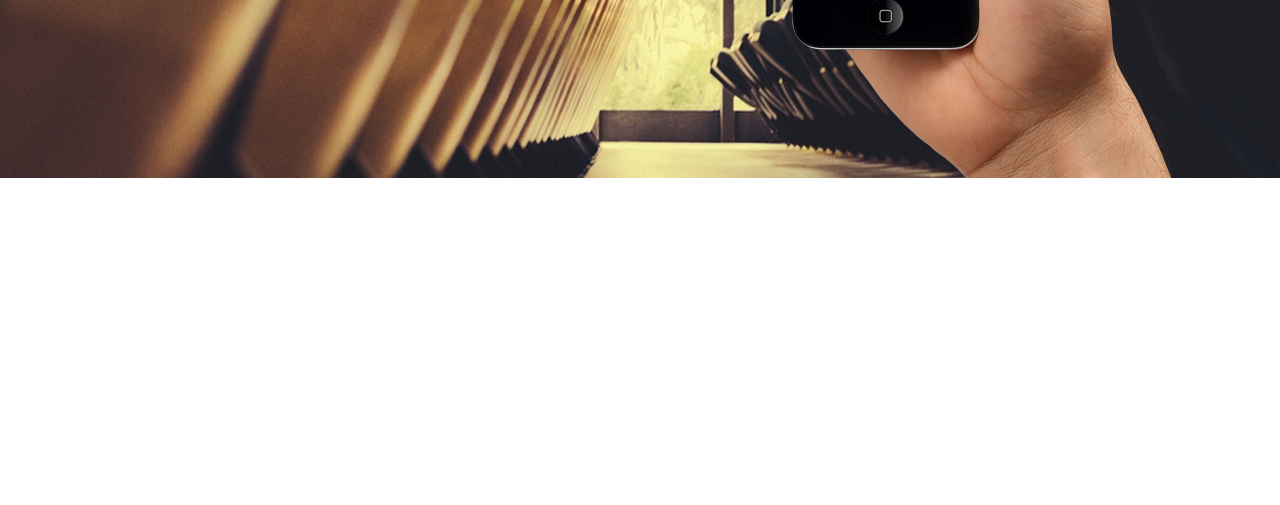
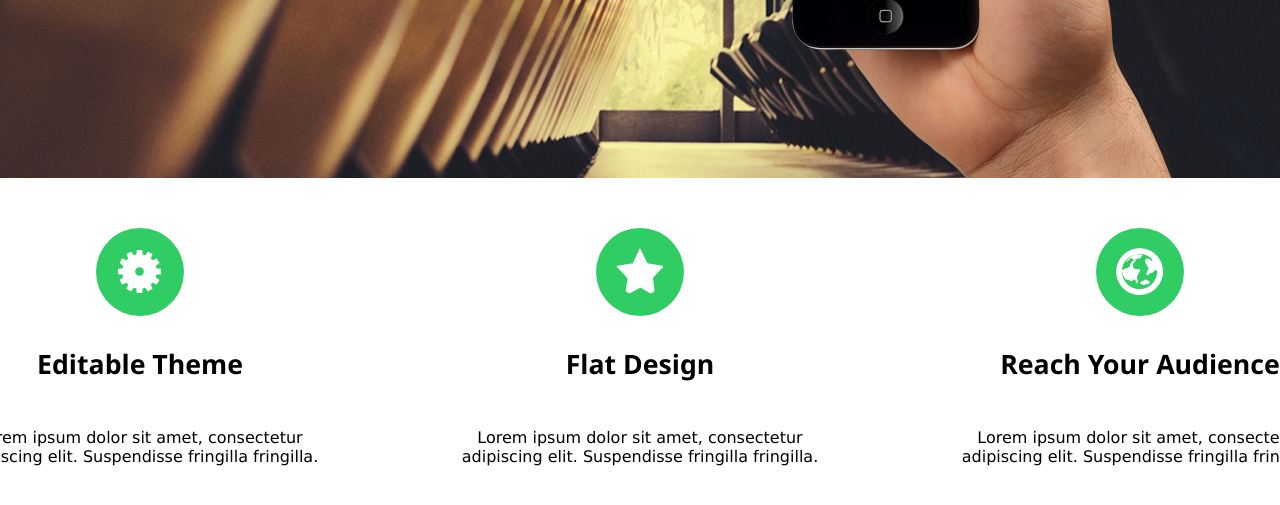
Before and after one commit to JaboloFNS/ex-notify-site, a plain HTML site: page index.html in a window 1280 px wide. Shown: the part 417-922 px from the top of the page. Before the commit the page ends 800 px from the top, so only its background shows below. Drawn offline with Linux system fonts and the light colour scheme.

Commit message:
Ex Notify Site: Section1 pronto.

```diff
--- a/index.html
+++ b/index.html
@@ -24,6 +24,26 @@
 			<img src="images/hand.png" alt="">
 		</div>
 	</header>
+	<section>
+		<div>
+			<img src="images/icone1.png" alt="">
+			<h2>Editable Theme</h2>
+			<p>Lorem ipsum dolor sit amet, consectetur adipiscing elit. Suspendisse fringilla fringilla.</p>
+
+		</div>
+		<div>
+			<img src="images/icone2.png" alt="">
+			<h3>Flat Design</h3>
+			<p>Lorem ipsum dolor sit amet, consectetur adipiscing elit. Suspendisse fringilla fringilla.</p>
+
+		</div>
+		<div>
+			<img src="images/icone3.png" alt="">
+			<h4>Reach Your Audience</h4>
+			<p>Lorem ipsum dolor sit amet, consectetur adipiscing elit. Suspendisse fringilla fringilla.</p>
+
+		</div>
+	</section>
 
 </body>
 
--- a/styles.css
+++ b/styles.css
@@ -70,3 +70,41 @@ h1{
     align-items: flex-end;
     margin-left: 200px;
 }
+
+/* ________________________________SECTION 1_________________________________________________ */
+section{
+    display: flex;
+    flex-direction: row;
+    width: 1600px;
+    justify-content: center;
+    background-color: white;
+}
+
+h2,h3,h4{
+    font-size: 20pt;
+    margin: 30px 0px;
+    font-family: 'Segoe UI', Tahoma, Geneva, Verdana, sans-serif;
+
+}
+
+section div{
+    margin: 50px;
+    display: flex;
+    flex-direction: column;
+    justify-content: center;
+    align-items: center;
+    width: 400px;
+    text-align: center;
+}
+
+section div img{
+    background-color: rgba(48, 204, 100);
+    padding: 20px;
+    border-radius: 50px;
+
+}
+
+section div p{
+    font-family: 'Lucida Sans', 'Lucida Sans Regular', 'Lucida Grande', 'Lucida Sans Unicode', Geneva, Verdana, sans-serif;
+    font-size: 12pt;
+}
```
